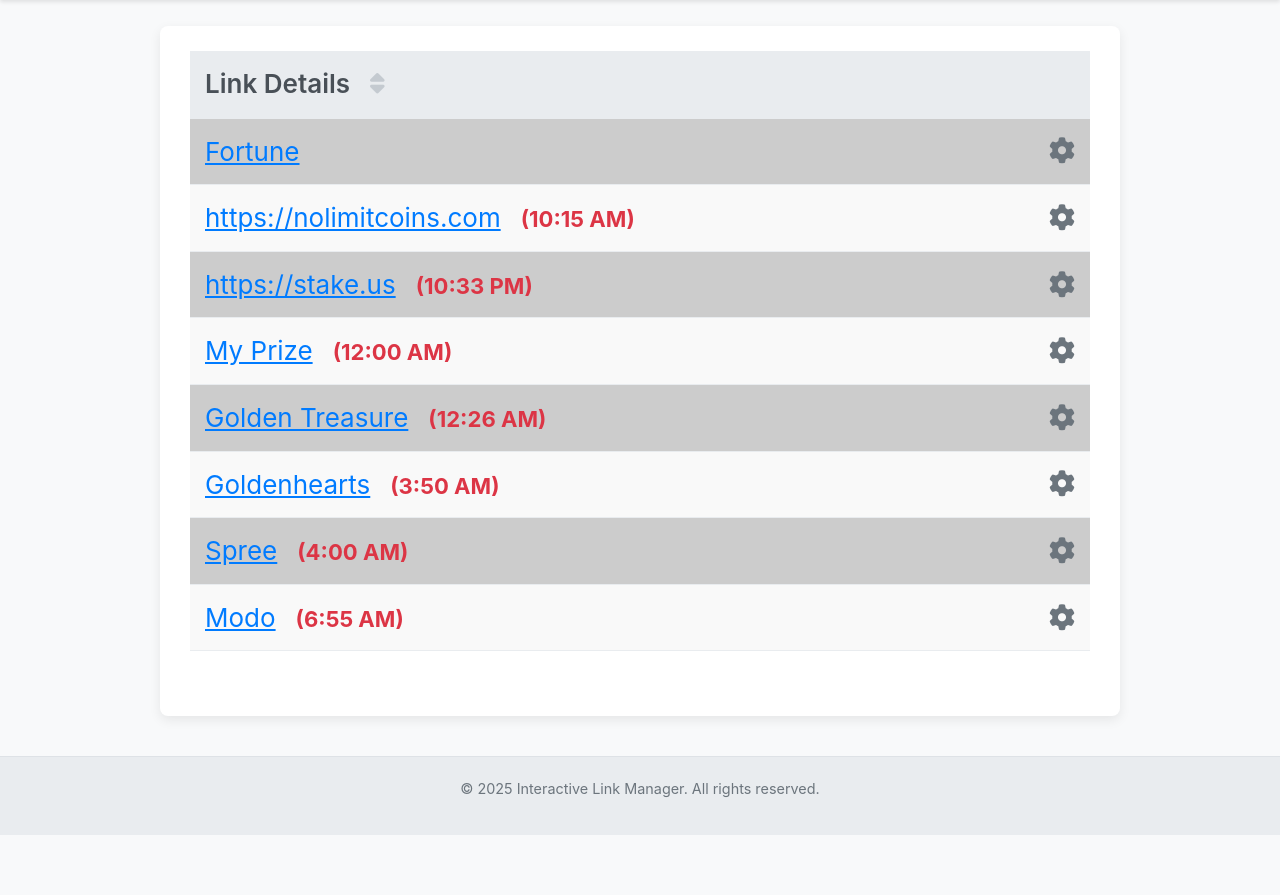
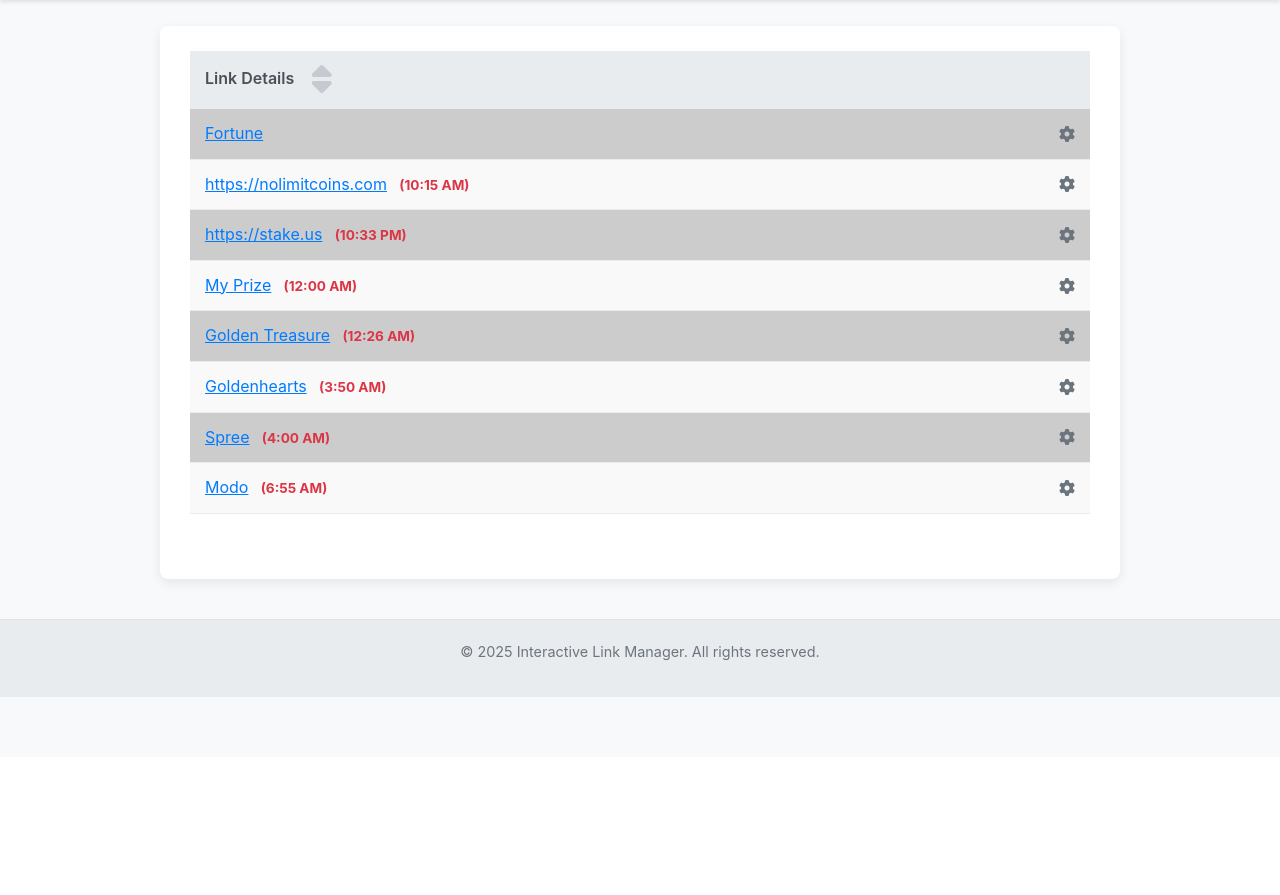
Before and after one commit to tahp/LinkManager, a Flask app: page / in a window 1280 px wide. Shown: the part 74-969 px from the top of the page. After the commit the page ends 771 px from the top, so only its background shows below. Run offline with Flask 3, Linux system fonts and the light colour scheme.

Commit message:
Update style.css

```diff
--- a/static/style.css
+++ b/static/style.css
@@ -263,7 +263,7 @@ button i, .button i { margin-right: 0.5em; }
 }
 table {
     width: 100%;
-    font-size:26px;
+
     overflow: hidden;
     text-overflow: ellipses;
     margin-bottom: 1.5rem;
@@ -295,7 +295,7 @@ thead th a.sort-link {
 }
 thead th a.sort-link:hover { color: #007bff; text-decoration: none; }
 thead th a.sort-link .sort-text { margin-right: 0.5em; }
-thead th a.sort-link i.fas { margin-left: 0.3em; font-size: 0.9em; flex-shrink: 0; }
+thead th a.sort-link i.fas { margin-left: 0.3em; font-size: 2em; flex-shrink: 0; }
 thead th a.sort-link i.sort-icon-default { color: #adb5bd; opacity: 0.6; }
 
 tbody tr:hover { /* General hover for desktop rows */
```
